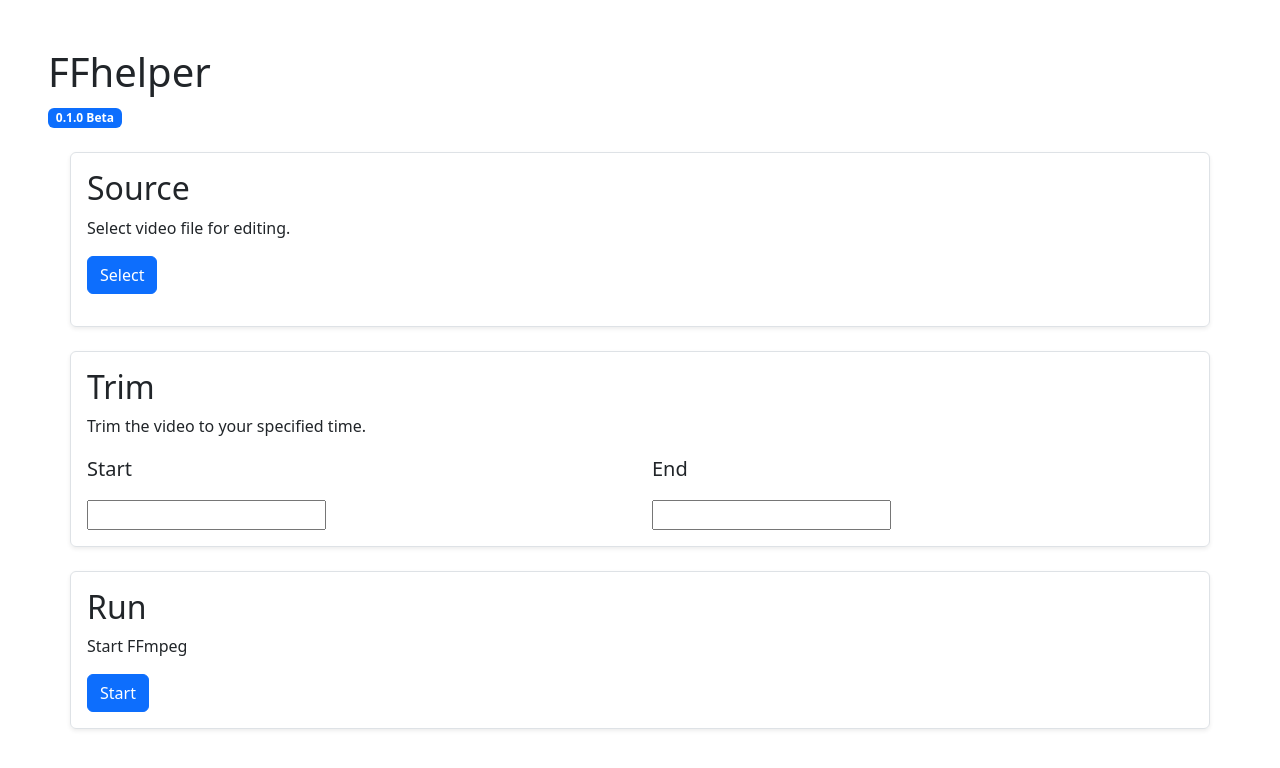
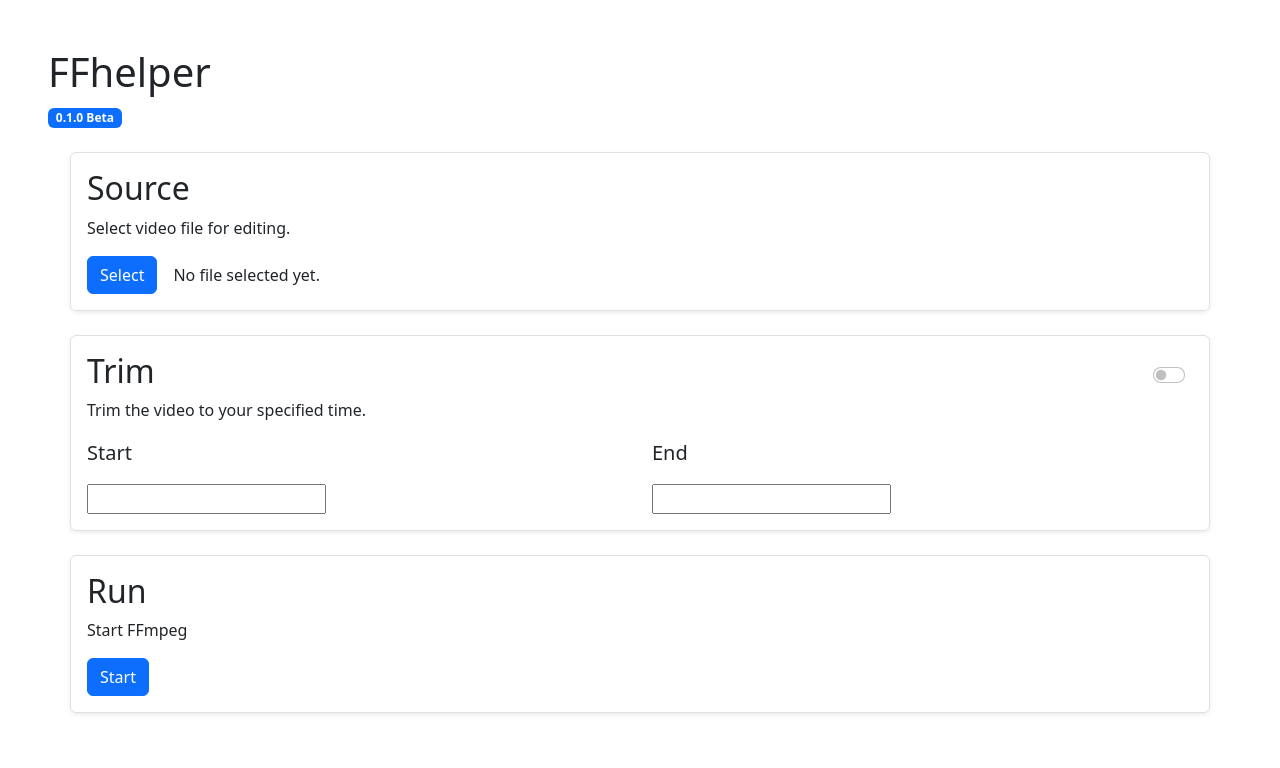
Before and after one commit to carince/FFhelper, a React (Create React App) app: page / in a window 1280 px wide. Shown: the top 768 px of the page. Built offline with nearby package versions, Linux system fonts and the light colour scheme.

Commit message:
ipc: add and fix IPC settings: implement settings forms: improve spacing

```diff
--- a/src/API/SettingsAPI.ts
+++ b/src/API/SettingsAPI.ts
@@ -4,9 +4,8 @@
 
 contextBridge.exposeInMainWorld("settings", {
     update: async (setting: string, data: any) => {
-        console.log(`SettingsAPI update ran`)
         let payload: any = {};
         (payload as any)[setting] = data
-        ipcRenderer.send('settings/update', payload)
+        ipcRenderer.send('settings:update', payload)
     }
 })
--- a/src/electron.ts
+++ b/src/electron.ts
@@ -18,10 +18,10 @@
     window.loadURL("http://localhost:3000");
 
     window.once("ready-to-show", (): void => {
+        require('./IPC/ipcMain')
         window?.show();
         window?.webContents.openDevTools();
         console.log("[App]\tWindow loaded");
-        require('./API/AppAPI')
     });
 
     window.on("closed", (): void => {
--- a/src/pages/forms/SelectFile.tsx
+++ b/src/pages/forms/SelectFile.tsx
@@ -1,16 +1,30 @@
-import { Container, Button } from "react-bootstrap";
+import { Container, Button, Row, Col } from "react-bootstrap";
 
-export default function SelectFile() {
+export default function SelectFile(this: any) {
   async function fileDialog() {
-    window.api.fileDialog()
+    let filePath: any = await window.api.fileDialog();
+    if (filePath === null) {
+      filePath = `No file was selected!`
+    } else {
+      filePath = filePath!.toString()
+      const element = document.querySelector(`p.filePath`);
+      element!.innerHTML = filePath;
+      window.settings.update("directory", filePath);
+    }
   }
 
   return (
     <Container className="SelectFile border rounded shadow-sm p-3">
-      <h2> Source </h2>
-      <p className="fs-6"> Select video file for editing.</p>
-      <Button onClick={fileDialog} className='col-md-auto'> Select </Button>
-      <p className='filePath col-md-auto'></p>
+      <Row className="SelectFile-Title">
+        <h2> Source </h2>
+        <p className="fs-6"> Select video file for editing.</p>
+      </Row>
+      <Row className="SelectFile-Settings">
+        <Col className="d-flex align-items-center">
+          <Button onClick={fileDialog} className='me-3'> Select </Button>
+          <p className='filePath col-md-auto m-0'> No file selected yet. </p>
+        </Col>
+      </Row>
     </Container>
   );
 }
--- a/src/pages/forms/Trim.tsx
+++ b/src/pages/forms/Trim.tsx
@@ -1,18 +1,33 @@
-import { Container, Row, Col } from 'react-bootstrap'
+import { Container, Row, Col, Form } from 'react-bootstrap'
 
 export default function Trim() {
     return (
         <Container className="Trim border rounded shadow-sm p-3">
-            <h2> Trim </h2>
-            <p className='fs-6'> Trim the video to your specified time. </p>
-            <Row>
+            <Row className="Trim-Title">
+                <Form className="d-flex justify-content-between align-items-center">
+                    <h2> Trim </h2>
+                    <Form.Check type="switch"
+                        id="custom-switch"
+                        className="float-right"
+                        onChange={(elm) => {
+                            window.settings.update("trimConfirm", elm.target.checked);
+                        }}
+                    />
+                </Form>
+                <p className='fs-6'> Trim the video to your specified time. </p>
+            </Row>
+            <Row className="Trim-Settings">
                 <Col>
                     <p className='fs-5'> Start </p>
-                    <input type="text" name="" id="trim-start" />
+                    <input type="text" name="" id="trim-start" onChange={(elm) => {
+                        window.settings.update("trimStart", elm.target.value);
+                    }}/>
                 </Col>
                 <Col>
                     <p className='fs-5'> End </p>
-                    <input type="text" name="" id="trim-end" />
+                    <input type="text" name="" id="trim-end" onChange={(elm) => {
+                        window.settings.update("trimEnd", elm.target.value);
+                    }}/>
                 </Col>
             </Row>
         </Container>
```
Also changed, not shown: src/IPC/SettingsIPC.ts (+11 -14 lines), src/IPC/ipcMain.ts (+5 -11 lines), src/preload.ts (+2 -5 lines), 1 other file (tests, documents, lock files or other folders).
